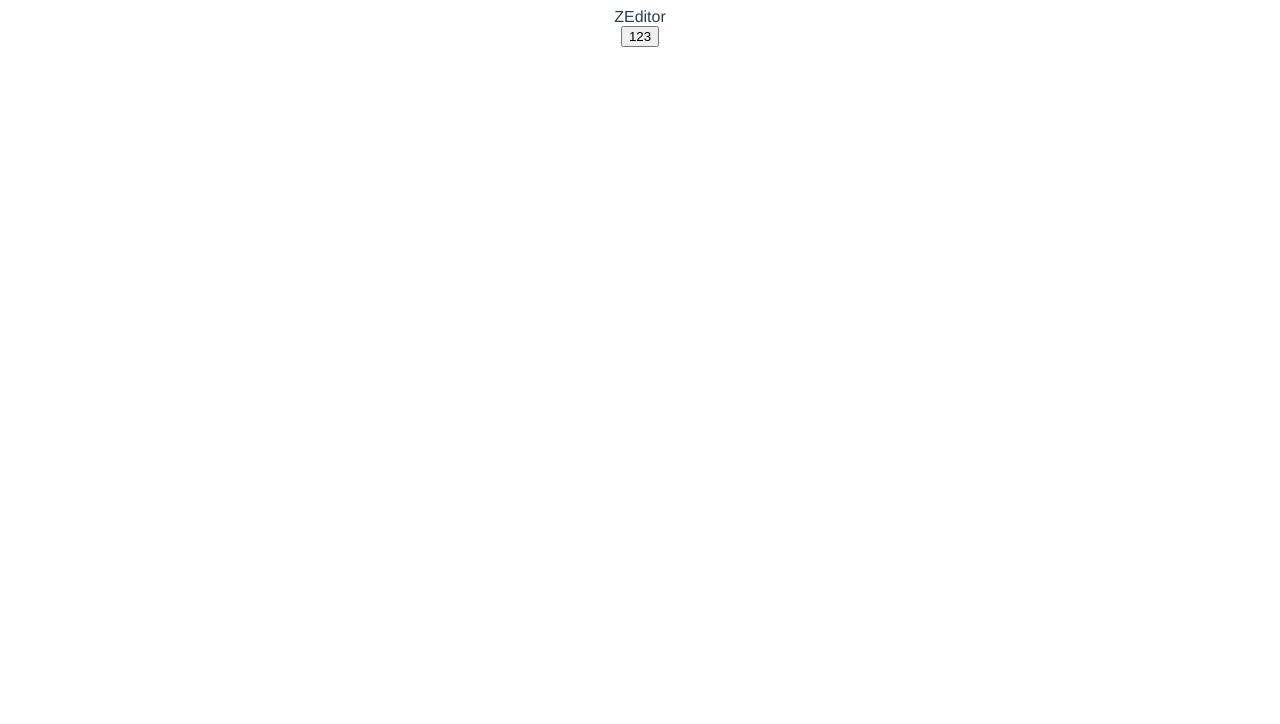
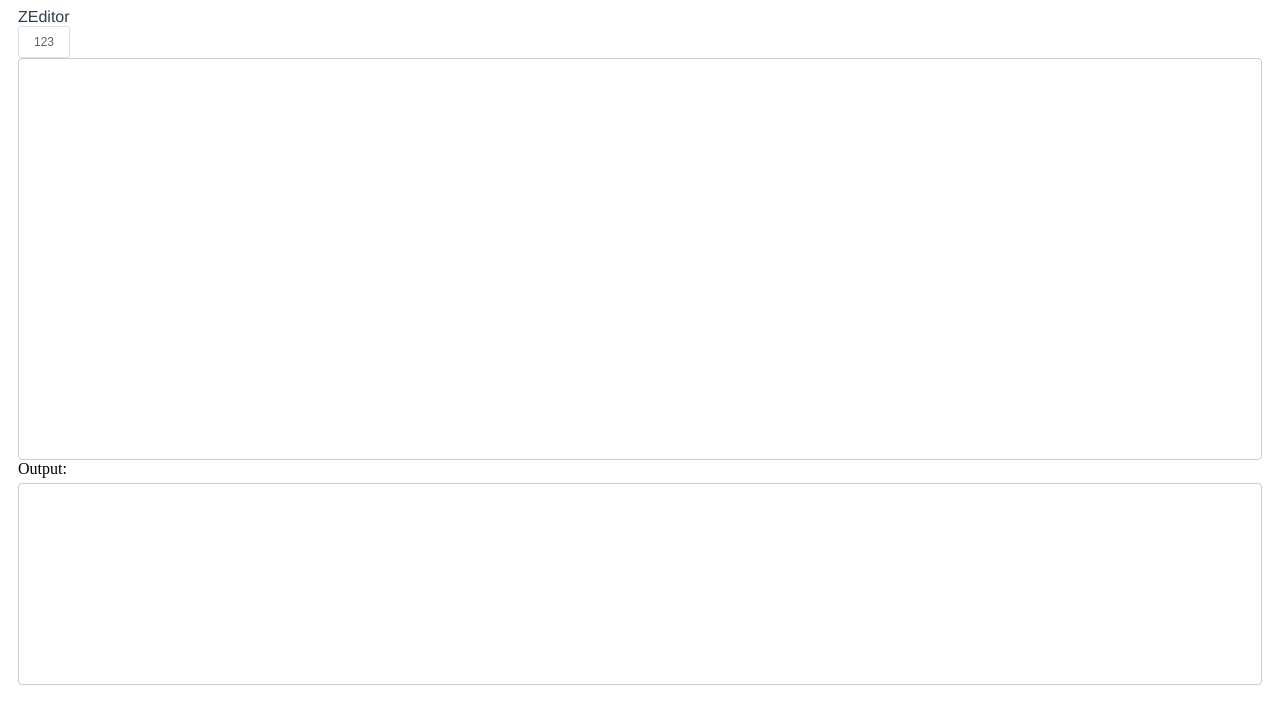
Before and after one commit to zhihaogit/ZEditor, a Vue app: page / in a window 1280 px wide. Shown: the top 724 px of the page. Built offline with nearby package versions, Linux system fonts and the light colour scheme.

Commit message:
Add the elementUI style & add the demo page

```diff
--- a/src/App.vue
+++ b/src/App.vue
@@ -1,19 +1,16 @@
 <template>
   <div id="app">
-    <ZEditor/>
+    <Demo/>
   </div>
 </template>
 
 <script>
-import ZEditor from './components/editor'
+import Demo from './pages/demo'
 
 export default {
   name: 'app',
   components: {
-    ZEditor
+    Demo
   }
 }
 </script>
-
-<style>
-</style>
--- a/src/components/editor/index.vue
+++ b/src/components/editor/index.vue
@@ -13,10 +13,12 @@
 			<el-button>
 				123
 			</el-button>
-
 		</div>
 		<div
+			ref="boardRef"
+			contenteditable
 			class="editor-container__board"
+			@input="boardInput"
 		>
 
 		</div>
@@ -26,20 +28,42 @@
 <script>
 export default {
 	name: 'ZEditor',
+	props: {
+		value: [String]
+	},
 	data() {
 		return {
-
+			innerHTML: '',
 		};
 	},
+	methods: {
+		boardInput() {
+			this.innerHTML = this.$refs.boardRef.innerHTML;
+			this.$emit('input', this.$refs.boardRef.innerHTML);
+			this.$emit('change', this.$refs.boardRef.innerHTML);
+		},
+	}
 }
 </script>
 
 <style lang="less" scoped>
 .editor-container {
-  font-family: 'Avenir', Helvetica, Arial, sans-serif;
-  -webkit-font-smoothing: antialiased;
-  -moz-osx-font-smoothing: grayscale;
-  text-align: center;
-  color: #2c3e50;
+	font-family: 'Avenir', Helvetica, Arial, sans-serif;
+	-webkit-font-smoothing: antialiased;
+	-moz-osx-font-smoothing: grayscale;
+	color: #2c3e50;
+	box-sizing: border-box;
+	padding: 0 10px;
+	&__header {
+
+	}
+	&__operation {
+
+	}
+	&__board {
+		min-height: 400px;
+		border: 1px solid #ccc;
+		border-radius: 4px;
+	}
 }
 </style>
--- /dev/null
+++ b/src/pages/demo.vue
@@ -0,0 +1,51 @@
+<template lang="html">
+	<div
+		class="board-container"
+	>
+		<z-editor
+			v-model="outputValue"
+			@change="editorChange"
+		/>
+		<div
+			class="board-title"
+		>
+			Output:
+		</div>
+		<div class="board-show">
+			{{ outputValue }}
+		</div>
+	</div>
+</template>
+
+<script>
+import ZEditor from '@/components/editor'
+
+export default {
+	data() {
+		return {
+			outputValue: '',
+		};
+	},
+	methods: {
+		editorChange() {
+		},
+	},
+	components: {
+      ZEditor
+    }
+};
+</script>
+
+<style lang="less" scoped>
+.board-container {
+	.board-title {
+		margin: 0 10px;
+	}
+	.board-show {
+		margin: 5px 10px;
+		min-height: 200px;
+		border: 1px solid #ccc;
+		border-radius: 4px;
+	}
+}
+</style>
```
Also changed, not shown: src/main.js (+5 -4 lines).
